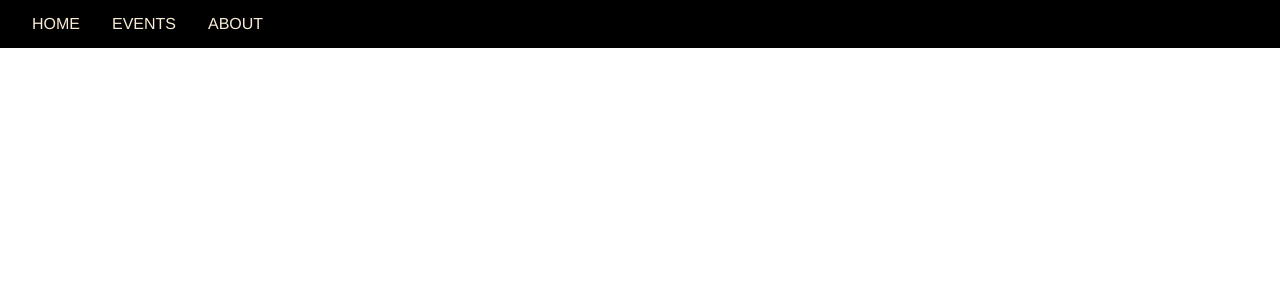
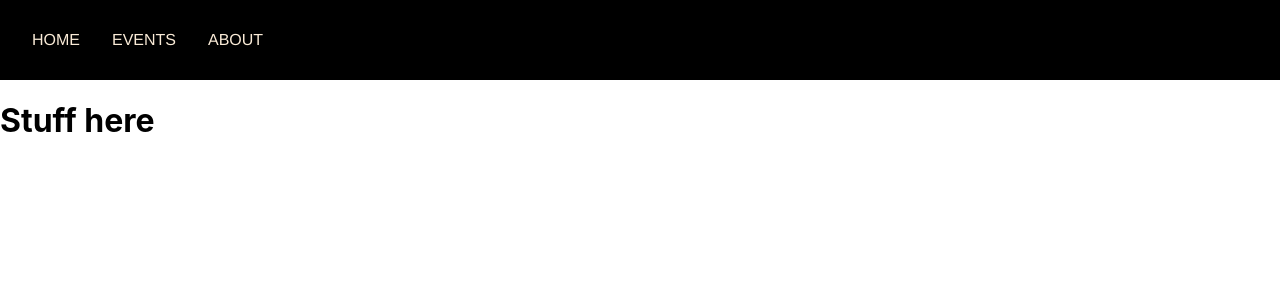
Before and after one commit to pjthapa/inamorata-website, a React (Create React App) app: page / in a window 1280 px wide. Shown: the top 300 px of the page. Built offline with nearby package versions, Linux system fonts and the light colour scheme.

Commit message:
added things of substance

```diff
--- a/src/App.css
+++ b/src/App.css
@@ -5,7 +5,7 @@
   display: flex;
   justify-content: flex-start;
   padding-left: 2rem;
-  height: 3rem;
+  height: 5rem;
   gap: 2rem
 }
 a:link, a:visited{
--- a/src/pages/home.js
+++ b/src/pages/home.js
@@ -9,6 +9,9 @@ function HomePage() {
                 <Link to="/event" className="nav event">EVENTS</Link>
                 <Link to="/about" className="nav about">ABOUT</Link>
             </div>
+            <div className="page container">
+                <h1> Stuff here</h1>
+            </div>
         </div>
     )
 }
```
